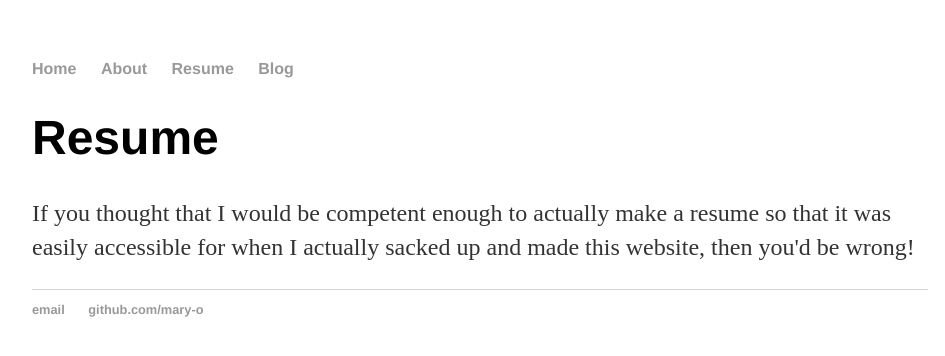
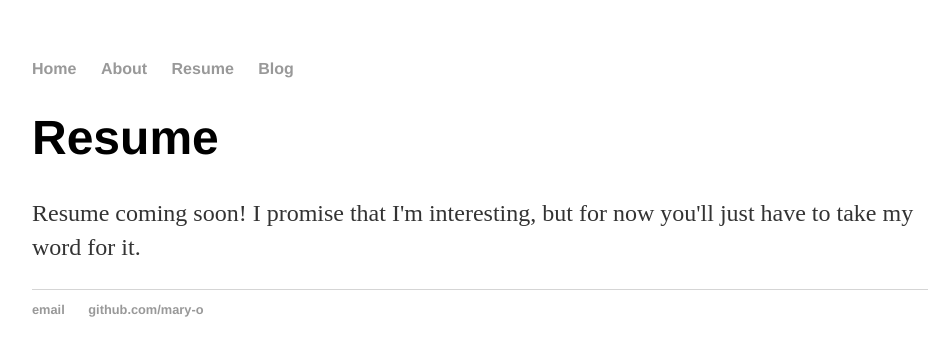
Before and after one commit to Mary-O/mary-o.github.io, a Jekyll site: the page built from resume/index.html, in a window 1280 px wide. Shown: the top 356 px of the page, without its empty margins (160-1105 px from the left). Built offline with Jekyll 4.4.1, drawn with Linux system fonts in a browser that asks for light colours.

Commit message:
Update index.html

```diff
--- a/resume/index.html
+++ b/resume/index.html
@@ -4,4 +4,4 @@ title: Resume
 ---
 
   <h1>{{ page.title }}</h1>
-  <p>If you thought that I would be competent enough to actually make a resume so that it was easily accessible for when I actually sacked up and made this website, then you'd be wrong!</p>
+  <p>Resume coming soon! I promise that I'm interesting, but for now you'll just have to take my word for it.</p>
```
